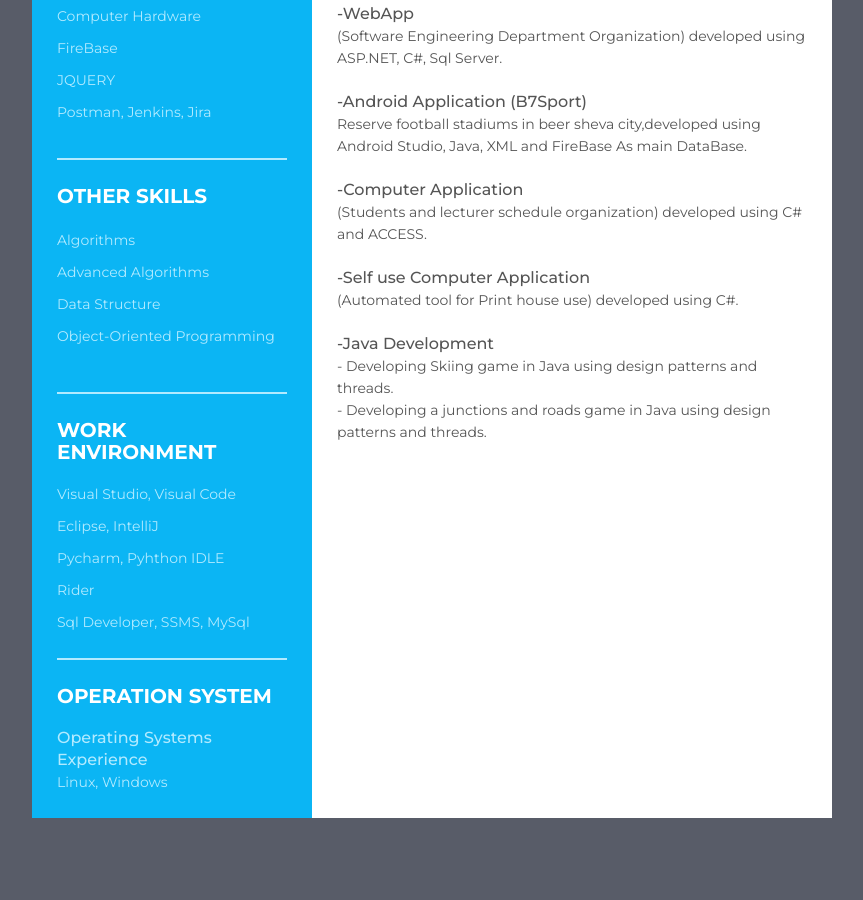
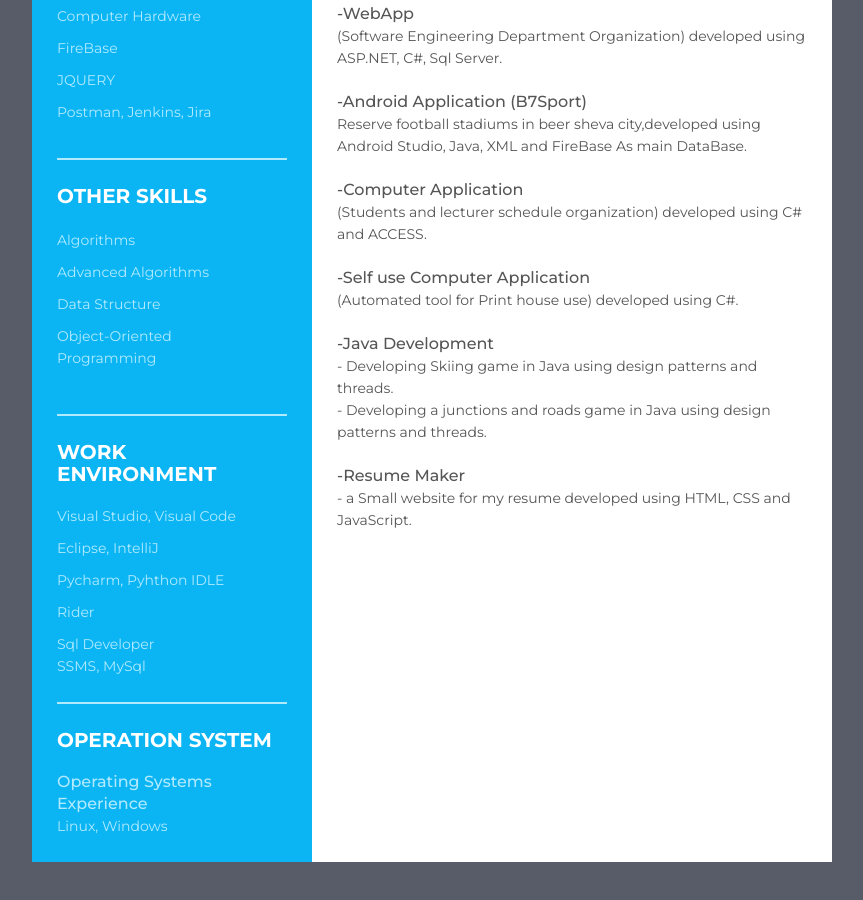
Before and after one commit to odaiwa/Resume, a plain HTML site: page index.html in a window 1280 px wide. Shown: the part 750-1650 px from the top of the page, without its empty margins (208-1071 px from the left). Before the commit the page ends 1618 px from the top, so only its background shows below. Drawn offline with Linux system fonts and the light colour scheme.

Commit message:
Fix Issues

```diff
--- a/index.html
+++ b/index.html
@@ -162,7 +162,7 @@
             </li>
                    <li>
               <div class="data">
-                Object-Oriented Programming
+                Object-Oriented</br> Programming
               </div>
             </li>
 
@@ -198,7 +198,7 @@
           </li>
           <li>
             <div class="data">
-              Sql Developer, SSMS, MySql
+              Sql Developer</br> SSMS, MySql
             </div>
           </li>
 
@@ -286,8 +286,13 @@
        <p class="semi-bold">-Java Development</p>
        <p> - Developing Skiing game in Java using design patterns and threads. </p>
        <p> - Developing a junctions and roads game in Java using design patterns and threads. </p>
+      </br>
 
+      <div class="info">
+        <p class="semi-bold">-Resume Maker</p>
+        <p> - a Small website for my resume developed using HTML, CSS and JavaScript. </p>
       </div>
+     </div>
 
       </ul>
     </div>
```
